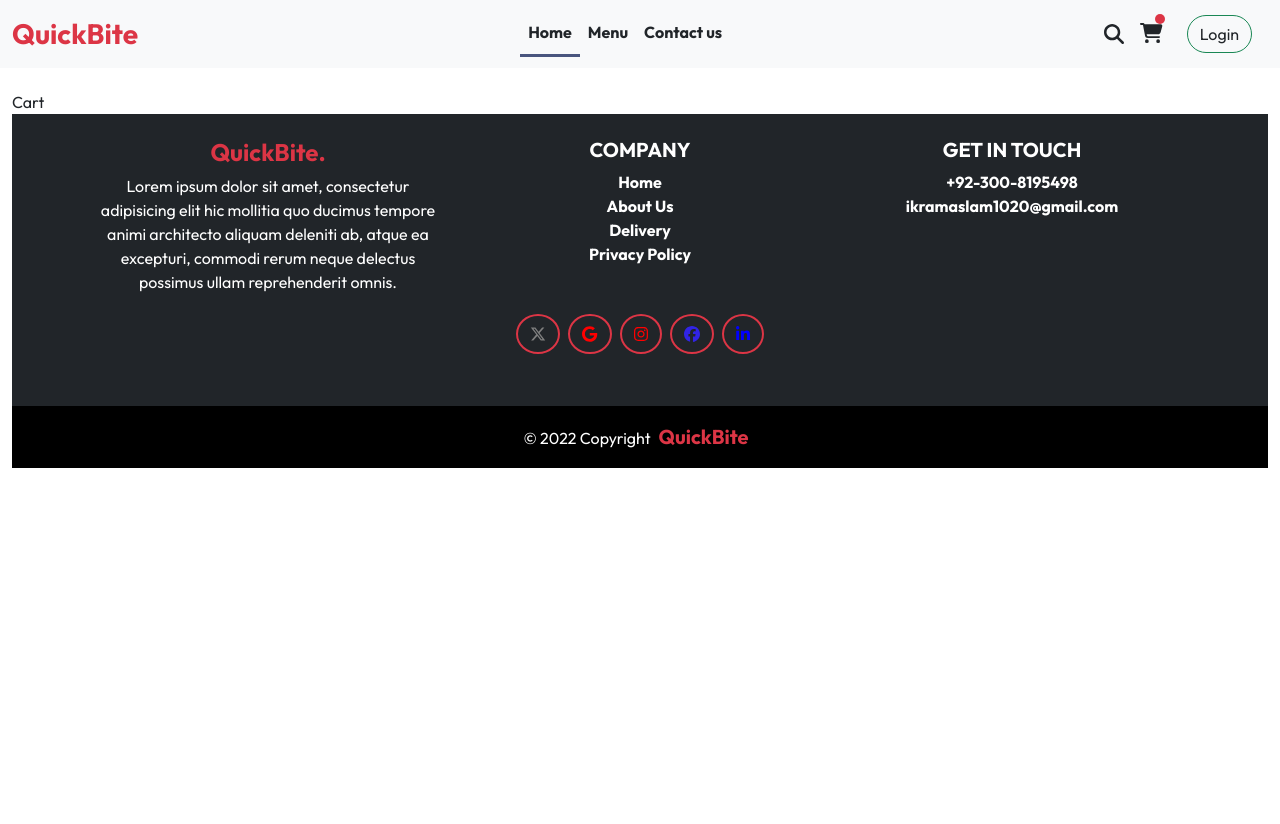
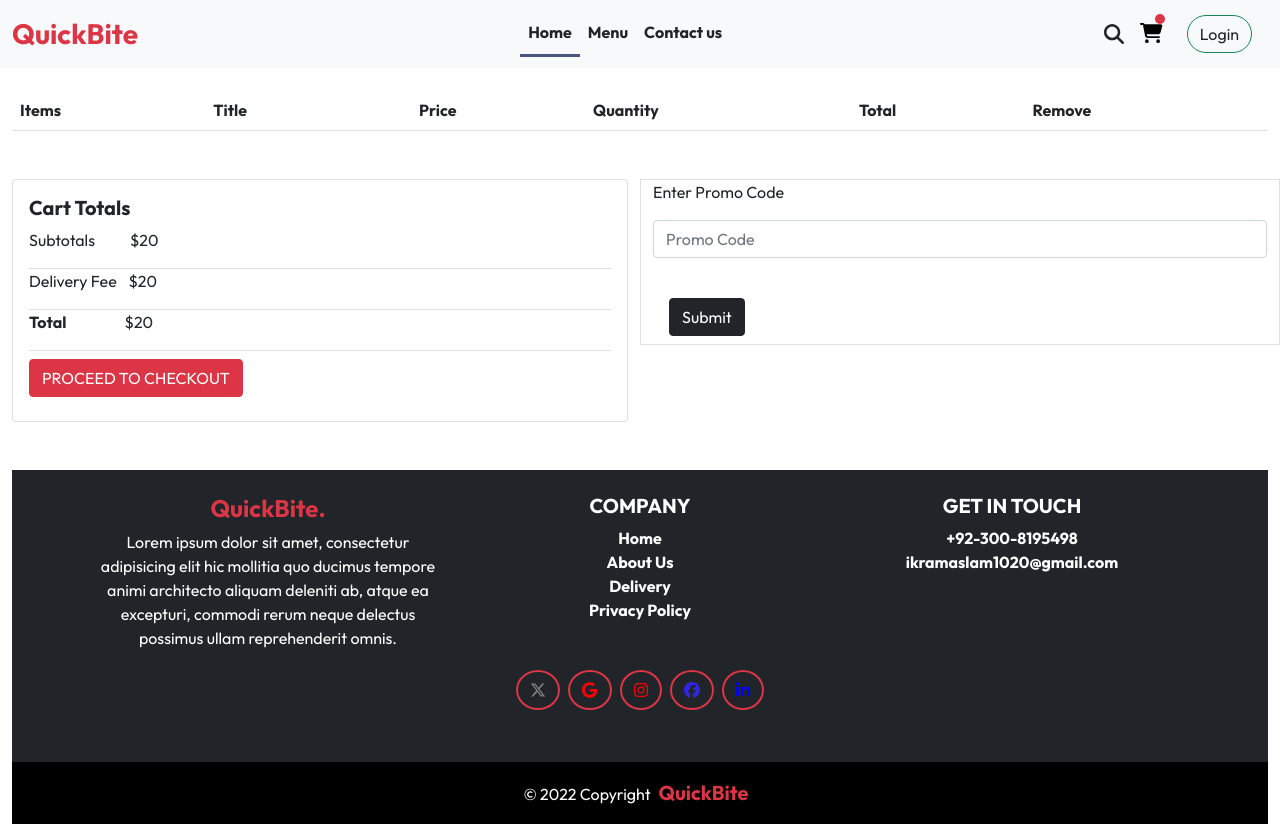
Before and after one commit to chikram/QickBite, a React (Create React App) app: page /cart in a window 1280 px wide. Before the commit the page ends 800 px from the top, so only its background shows below. Built offline with nearby package versions, Linux system fonts and the light colour scheme.

Commit message:
Cart Page

```diff
--- a/src/components/Nav/NavBar.jsx
+++ b/src/components/Nav/NavBar.jsx
@@ -13,9 +13,9 @@ const NavBar = ({ setShowLogin }) => {
   return (
     <nav className="navbar navbar-expand-lg navbar-expand-md navbar-expand-sm navbar-light bg-light  fixed-top">
       <div className="container-fluid">
-        <a className="navbar-brand fs-3 fw-bold text-danger" href="#">
+        <Link className="navbar-brand fs-3 fw-bold text-danger" to="/">
           QuickBite
-        </a>
+        </Link>
         <button
           className="navbar-toggler"
           type="button"
@@ -67,11 +67,14 @@ const NavBar = ({ setShowLogin }) => {
               className="p-2"
             />
             <div className="position-relative">
-              <FontAwesomeIcon
-                icon={faCartShopping}
-                size="lg"
-                className="p-2"
-              />
+              <Link to="/cart">
+                <FontAwesomeIcon
+                  icon={faCartShopping}
+                  size="lg"
+                  className="p-2"
+                  style={{ color: "#030303" }}
+                />
+              </Link>
               <div
                 className="text-center fs-6 position-absolute mx-2 my-1 top-0 start-50 translate-middle bg-danger text-white rounded-circle"
                 style={{ width: "10px", height: "10px", lineHeight: "20px" }}
--- a/src/pages/Cart/Cart.css
+++ b/src/pages/Cart/Cart.css
@@ -0,0 +1,19 @@
+@media only screen and (min-width: 322px) and (max-width: 576px) {
+  .table {
+    margin-top: 15%;
+  }
+}
+@media only screen and (min-width: 556px) and (max-width: 768px) {
+  .table {
+    margin-top: 10%;
+  }
+}
+.remove {
+  cursor: pointer;
+  font-weight: bold;
+}
+@media only screen and (min-width: 300px) and (max-width: 556px) {
+  .btn-total {
+    font-size: 10px;
+  }
+}
--- a/src/pages/Cart/Cart.jsx
+++ b/src/pages/Cart/Cart.jsx
@@ -1,8 +1,84 @@
+import { StoreContext } from "../../context/StoreContext";
 import "./Cart.css";
-import React from "react";
+import React, { useContext } from "react";
 
 const Cart = () => {
-  return <div>Cart</div>;
+  const { cartItems, food_list, removeFromCart } = useContext(StoreContext);
+  return (
+    <>
+      <table className="table mb-5 table-responsive">
+        <thead>
+          <tr>
+            <th scope="col">Items</th>
+            <th className="px-3" scope="col">
+              Title
+            </th>
+            <th scope="col">Price</th>
+            <th scope="col">Quantity</th>
+            <th scope="col">Total</th>
+            <th scope="col">Remove</th>
+          </tr>
+        </thead>
+        {food_list.map((item, index) => {
+          if (cartItems[item._id] > 0) {
+            return (
+              <tbody>
+                <tr>
+                  <td className="border-0">
+                    <img src={item.image} alt="" width={50} />
+                  </td>
+                  <td className="border-0">{item.name}</td>
+                  <td className="border-0"> ${item.price}</td>
+                  <td className="px-4 border-0">{cartItems[item._id]}</td>
+                  <td className="border-0">
+                    ${item.price * cartItems[item._id]}
+                  </td>
+                  <td
+                    onClick={() => removeFromCart(item._id)}
+                    className="px-4 border-0 remove"
+                  >
+                    X
+                  </td>
+                </tr>
+              </tbody>
+            );
+          }
+        })}
+      </table>
+      <div className="row">
+        <div className="col-6 w-50">
+          <div className="card mb-5">
+            <div className="card-body">
+              <h5 className="card-title fw-bold">Cart Totals</h5>
+              <div className="d-flex border-bottom">
+                <p className="card-text ">Subtotals</p>
+                <p style={{ paddingLeft: "6%" }}>$20</p>
+              </div>
+              <div className="d-flex border-bottom">
+                <p className="card-text">Delivery Fee</p>
+                <p style={{ paddingLeft: "2%" }}>$20</p>
+              </div>
+              <div className="d-flex  border-bottom">
+                <p className="card-text fw-bold">Total</p>
+                <p style={{ paddingLeft: "10%" }}>$20</p>
+              </div>
+              <a href="#" className="btn btn-danger my-2 btn-total">
+                PROCEED TO CHECKOUT
+              </a>
+            </div>
+          </div>
+        </div>
+        <div className=" h-50 border col-6">
+          <p>Enter Promo Code</p>
+          <div className="input-group mb-3">
+            <input type="text" class="form-control" placeholder="Promo Code" />
+          </div>
+          <br />
+          <button className="btn btn-dark mx-3 mb-2"> Submit</button>
+        </div>
+      </div>
+    </>
+  );
 };
 
 export default Cart;
```
